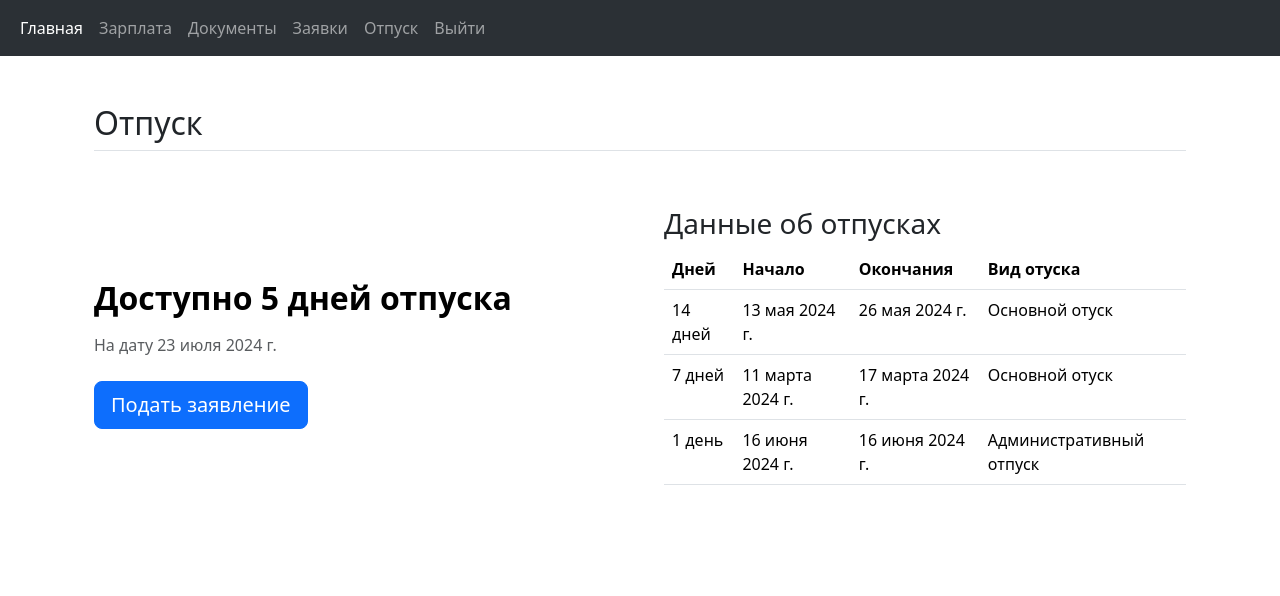
After one commit to avbolsh/cabinet, a Flask app: page /vacation in a window 1280 px wide. The commit adds this page. Shown: the top 596 px of the page. Run offline with Flask 3, Linux system fonts and the light colour scheme; some libraries are stand-ins or nearby versions.

Commit message:
Добавил станицу с отпусками, пока только шаблон с моковыми данными

```diff
--- a/app/main/routes.py
+++ b/app/main/routes.py
@@ -7,3 +7,7 @@ from flask_login import login_required
 @login_required
 def index():
     return render_template("main/index.html")
+
+@bp.route("/vacation")
+def vacation():
+    return render_template("main/vacation.html", day_of_vacation=5)
--- /dev/null
+++ b/app/templates/main/vacation.html
@@ -0,0 +1,56 @@
+{% extends 'base.html' %}
+
+{% block title %}Отпуск{% endblock title %}
+
+{% block navbar %}{% include 'navbar.html' %}{% endblock navbar %}
+
+{% block content %}
+
+  <div class="container px-4 py-5">
+    <h2 class="pb-2 border-bottom">Отпуск</h2>
+
+    <div class="row row-cols-1 row-cols-md-2 align-items-md-center g-5 py-5">
+      <div class="col d-flex flex-column align-items-start gap-2">
+        <h2 class="fw-bold text-body-emphasis">Доступно {{day_of_vacation}} дней отпуска</h2>
+        <p class="text-body-secondary">На дату 23 июля 2024 г.</p>
+        <a href="#" class="btn btn-primary btn-lg">Подать заявление</a>
+      </div>
+
+      <div class="col">
+
+    <h3>Данные об отпусках</h3>
+        <table class="table">
+  <thead>
+    <tr>
+      <th scope="col">Дней</th>
+      <th scope="col">Начало</th>
+      <th scope="col">Окончания</th>
+      <th scope="col">Вид отуска</th>
+    </tr>
+  </thead>
+  <tbody>
+    <tr>
+      <td>14 дней</td>
+      <td>13 мая 2024 г.</td>
+      <td>26 мая 2024 г.</td>
+      <td>Основной отуск</td>
+    </tr>
+    <tr>
+      <td>7 дней</td>
+      <td>11 марта 2024 г.</td>
+      <td>17 марта 2024 г.</td>
+      <td>Основной отуск</td>
+    </tr>
+    <tr>
+      <td>1 день</td>
+      <td>16 июня 2024 г.</td>
+      <td>16 июня 2024 г.</td>
+      <td>Административный отпуск</td>
+    </tr>
+  </tbody>
+</table>
+      </div>
+    </div>
+  </div>
+
+{% endblock content %}
--- a/app/templates/navbar.html
+++ b/app/templates/navbar.html
@@ -23,7 +23,7 @@
         </li>
 
         <li class="nav-item">
-          <a class="nav-link" href="#">Отпуск</a>
+          <a class="nav-link" href="{{url_for('main.vacation')}}">Отпуск</a>
         </li>
 
         <li class="nav-item">
```
